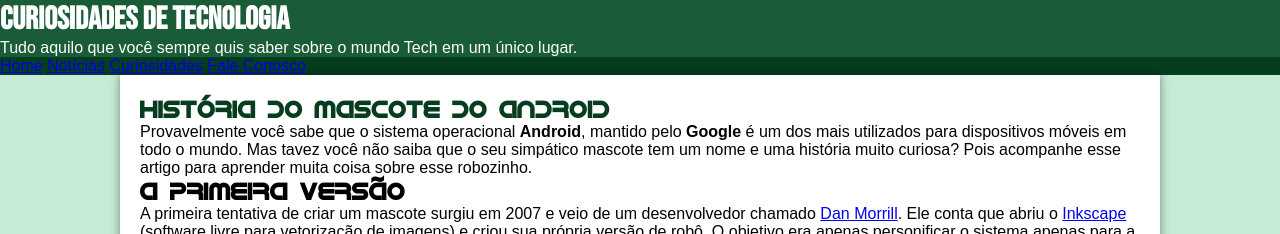
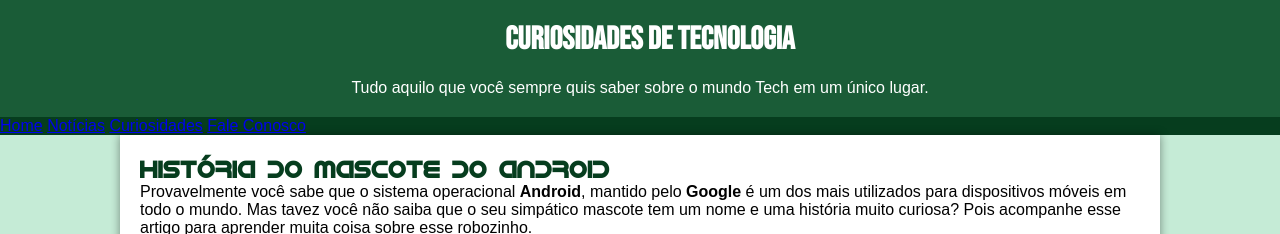
Before and after one commit to felipeaccioli/site-android, a plain HTML site: page android.html in a window 1280 px wide. Shown: the top 234 px of the page. Drawn offline with Linux system fonts and the light colour scheme.

Commit message:
Alterações no header (CSS)

```diff
--- a/css/style.css
+++ b/css/style.css
@@ -40,10 +40,14 @@ header {
 header > h1 {
   color: white;
   font-family: var(--fonte-destaque);
+  padding: 20px 0px 0px 20px;
+  text-align: center;
 }
 
 header > p {
   color: white;
+  padding: 20px;
+  text-align: center;
 }
 
 nav {
```
